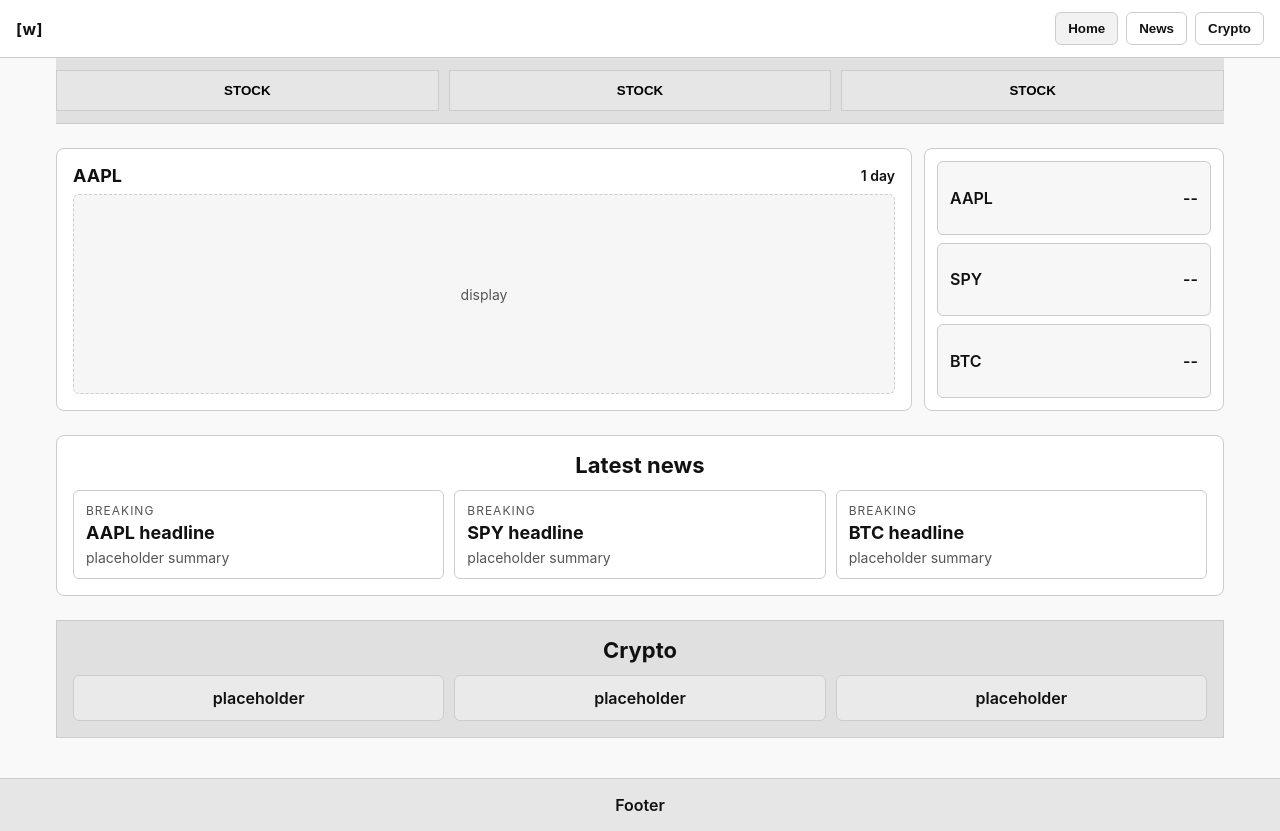
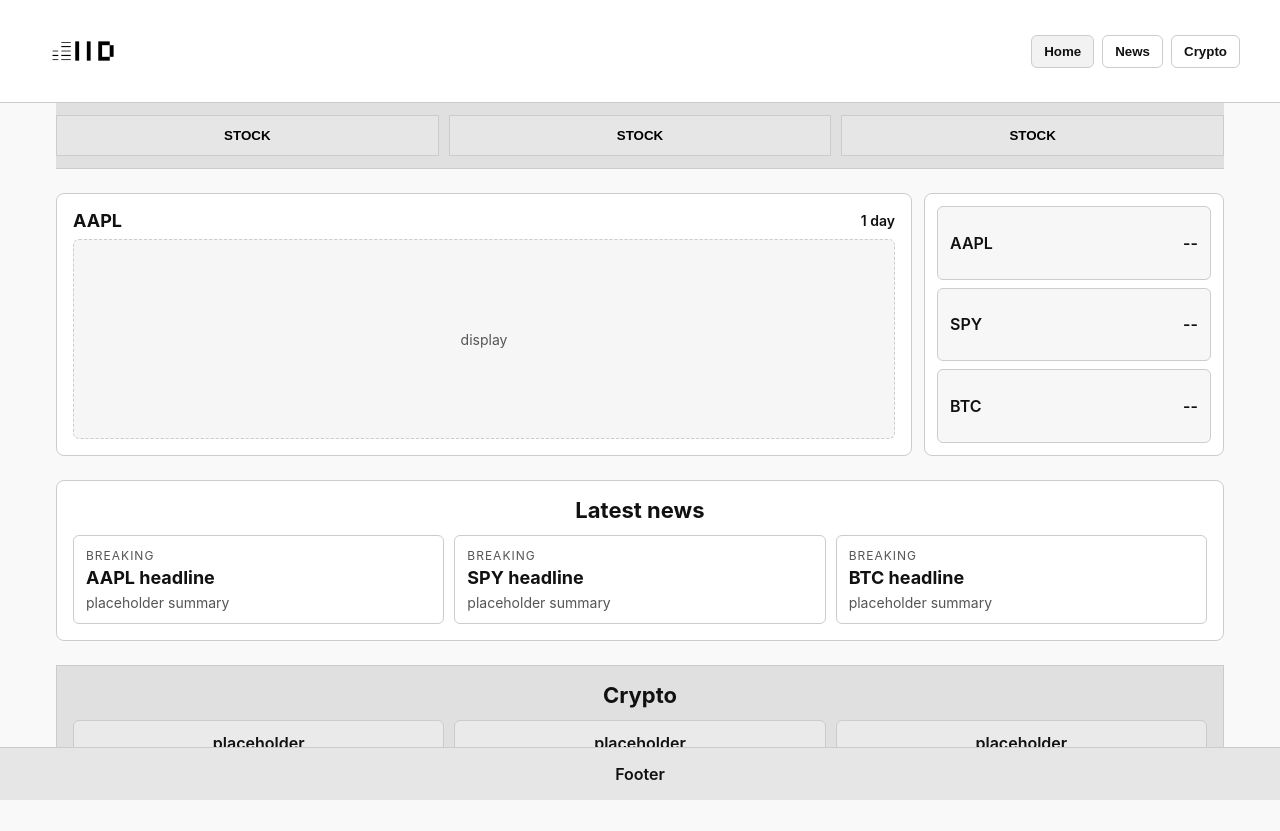
Before and after one commit to kaylaknight385/APIDashboard, a plain HTML site: page index.html in a window 1280 px wide. After the commit the page ends 800 px from the top, so only its background shows below. Drawn offline with Linux system fonts and the light colour scheme.

Commit message:
Add logo image, fixed footer's position, and added padding to navbar

```diff
--- a/index.html
+++ b/index.html
@@ -9,7 +9,7 @@
   </head>
   <body>
     <header class="top-nav">
-      <div class="brand">[w]</div>
+      <img src="/assets/images/logo-1.png" alt="Investor Insights Logo" class="logo">
       <nav class="nav-links" aria-label="Primary">
         <button class="nav-link is-active" type="button">Home</button>
         <button class="nav-link" type="button">News</button>
--- a/styles/components/nav.css
+++ b/styles/components/nav.css
@@ -2,11 +2,18 @@
   display: flex;
   align-items: center;
   justify-content: space-between;
-  padding: 12px 16px;
+  padding: 16px 40px;
   background: #ffffff;
   color: var(--text);
   border-bottom: 1px solid var(--border);
 }
+
+.logo {
+  height: 70px;
+  width: auto;
+  margin-left: 8px;
+}
+
 
 .brand {
   font-weight: 700;
--- a/styles/style.css
+++ b/styles/style.css
@@ -57,4 +57,8 @@
   background: #e6e6e6;
   border-top: 1px solid var(--border);
   font-weight: 600;
+  position: absolute;
+  bottom: 0;
+  left: 0;
+  right: 0;
 }
```
Also changed, not shown: assets/images/logo-1.png (added).
